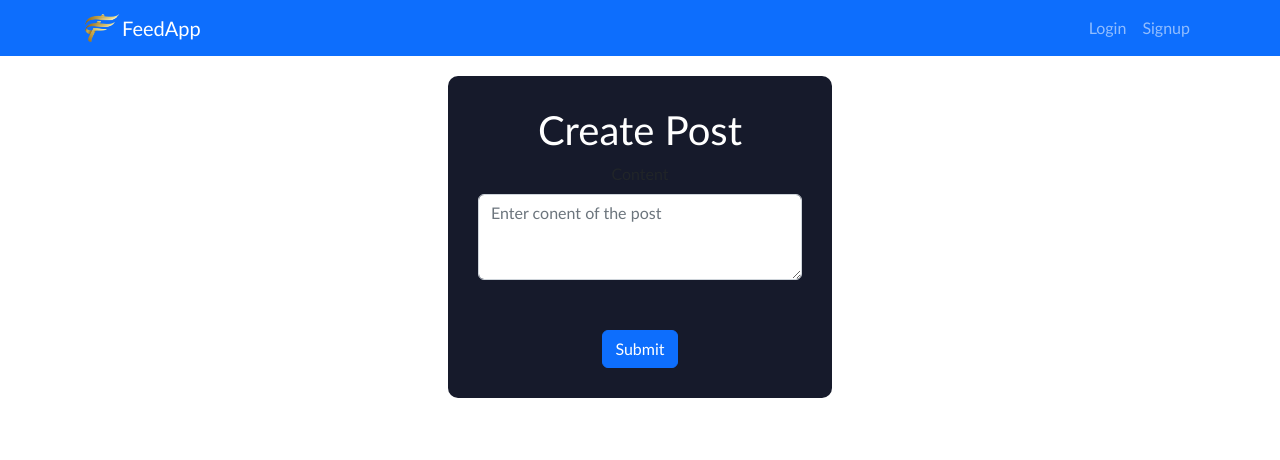
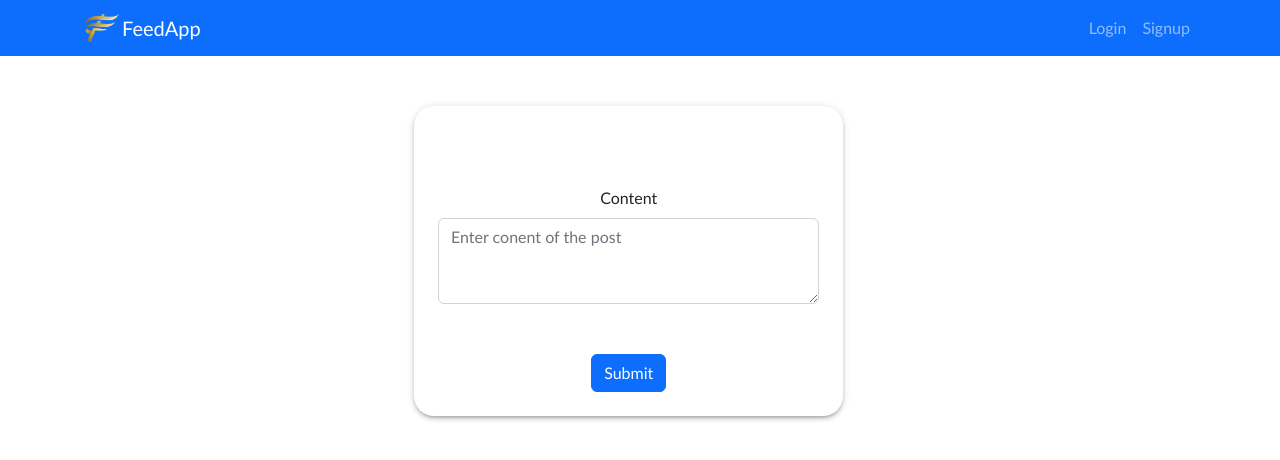
Before and after one commit to ravi-bala13/FeedAppReact, a React (Create React App) app in the folder client/: page /postForm in a window 1280 px wide. Shown: the top 460 px of the page. Built offline with nearby package versions, Linux system fonts and the light colour scheme.

Commit message:
updated post form with light common theme

```diff
--- a/client/src/App.css
+++ b/client/src/App.css
@@ -96,9 +96,7 @@ h1 {
   display: flex;
   flex-direction: column;
   justify-content: flex-start;
-  width: 30%;
-  /* min-height: 300px; */
-  background: #161a2b;
+  width: 40%;
   text-align: center;
   margin: 20px auto;
   border-radius: 10px;
--- a/client/src/components/AdminPostForm.jsx
+++ b/client/src/components/AdminPostForm.jsx
@@ -27,7 +27,7 @@ function AdminPostForm() {
     }
   };
 
-  const handleSubmit = (event) => {
+  const createPost = (event) => {
     event.preventDefault();
     try {
       axios.post(backendUrl + "posts", formDetails).then((res) => {
@@ -35,13 +35,13 @@ function AdminPostForm() {
         alert("Post created successfully");
       });
     } catch (error) {
-      console.log("Error in handleSubmit", error);
+      console.log("Error in createPost", error);
     }
   };
 
   return (
     <div className="container-box">
-      <Form onSubmit={handleSubmit}>
+      <Form onSubmit={createPost}>
         <h1>Create Post</h1>
         <Form.Group controlId="formPlace">
           {" "}
--- a/client/src/components/PostForm.jsx
+++ b/client/src/components/PostForm.jsx
@@ -1,5 +1,6 @@
 import React, { useState } from "react";
 import { Form, Button } from "react-bootstrap";
+import { Box } from "@mui/material";
 import axios from "axios";
 import { backendUrl } from "../utils/Constants";
 import { useSelector } from "react-redux";
@@ -38,6 +39,7 @@ function PostForm() {
 
   return (
     <div className="container-box">
+      <Box boxShadow={3} borderRadius={5} p={3} width={"95%"}>
         <Form onSubmit={handleSubmit}>
           <h1>Create Post</h1>
 
@@ -57,6 +59,7 @@ function PostForm() {
             Submit
           </Button>
         </Form>
+      </Box>
     </div>
   );
 }
```
Lines whose indentation alone changed are shown as unchanged.
